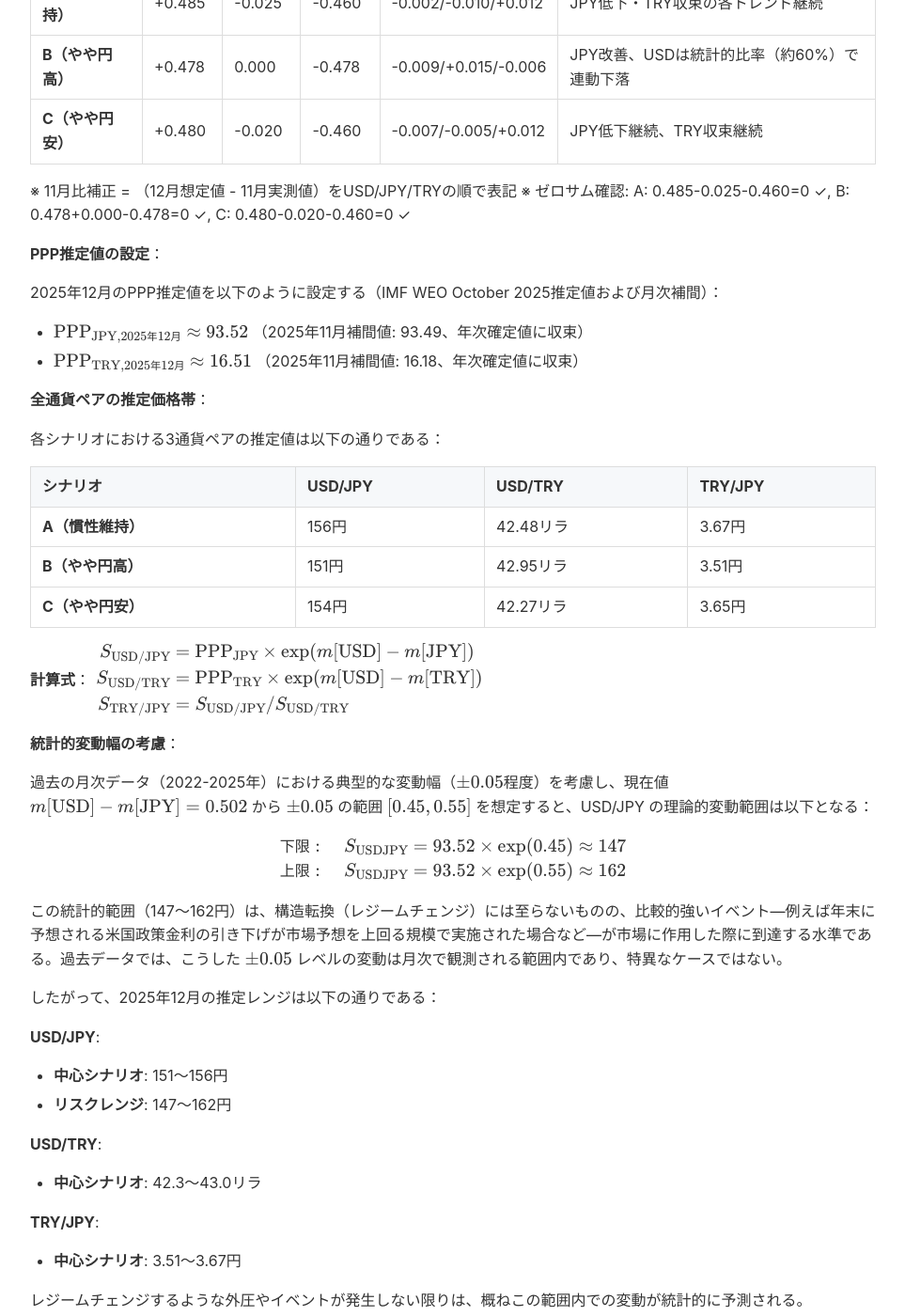
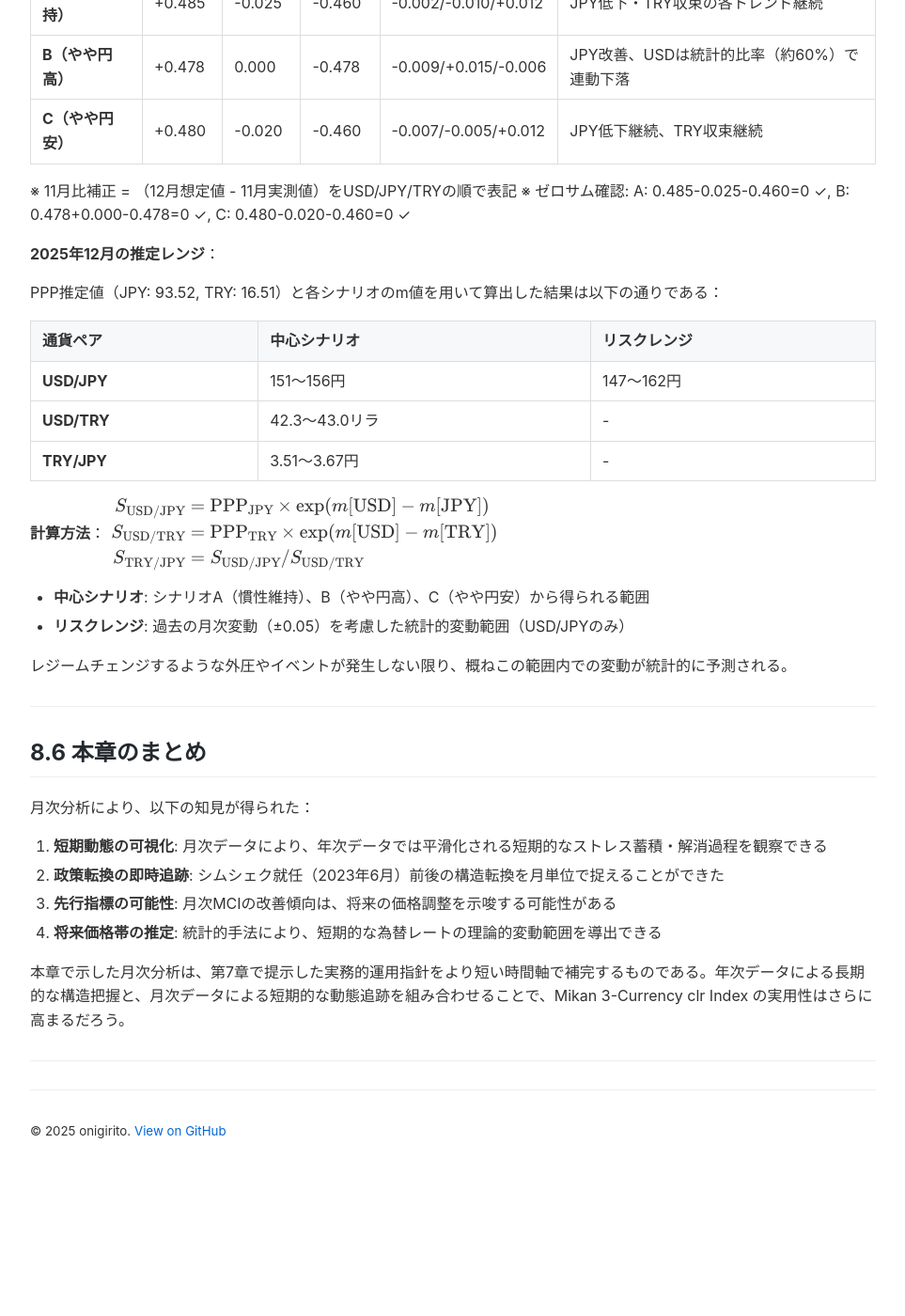
Before and after one commit to onigirito/MCI_Mikan-3-Currency-clr-Index_, a Jekyll site: the page built from docs/CHAPTER8_DRAFT.md, in a window 1280 px wide and 1400 px high, scrolled down 7583 px. Shown: the whole window at 94% size, without its empty margins (158-1121 px from the left). Built offline with Jekyll 4.4.1, drawn with Linux system fonts in a browser that asks for light colours; our own code applies the rules of GitHub Pages for plain Markdown files; after the commit the page ends 8835 px from its top, so only the background shows below that; some of the changed text lies outside the part shown.

Commit message:
Chapter 8: 推定価格帯セクションを整理し、冗長性を削除
- 重複する「全通貨ペア表」を削除し、最終推定レンジ表に統合
- PPP設定の詳細説明を簡潔化
- 冗長な統計的変動幅の説明を削除
- 8.5のまとめセクションを削除（8.6本章まとめに統合）
- 文章の流れを改善：シナリオ→推定レンジ表→計算方法→まとめ

🤖 Generated with [Claude Code](https://claude.com/claude-code)

Co-Authored-By: Claude <noreply@anthropic.com>

```diff
--- a/docs/CHAPTER8_DRAFT.md
+++ b/docs/CHAPTER8_DRAFT.md
@@ -241,24 +241,17 @@ $$
 ※ 11月比補正 = （12月想定値 - 11月実測値）をUSD/JPY/TRYの順で表記
 ※ ゼロサム確認: A: 0.485-0.025-0.460=0 ✓, B: 0.478+0.000-0.478=0 ✓, C: 0.480-0.020-0.460=0 ✓
 
-**PPP推定値の設定**：
+**2025年12月の推定レンジ**：
 
-2025年12月のPPP推定値を以下のように設定する（IMF WEO October 2025推定値および月次補間）：
+PPP推定値（JPY: 93.52, TRY: 16.51）と各シナリオのm値を用いて算出した結果は以下の通りである：
 
-- $\text{PPP}_{\text{JPY,2025年12月}} \approx 93.52$ （2025年11月補間値: 93.49、年次確定値に収束）
-- $\text{PPP}_{\text{TRY,2025年12月}} \approx 16.51$ （2025年11月補間値: 16.18、年次確定値に収束）
+| 通貨ペア | 中心シナリオ | リスクレンジ |
+|---------|-------------|-------------|
+| **USD/JPY** | 151〜156円 | 147〜162円 |
+| **USD/TRY** | 42.3〜43.0リラ | - |
+| **TRY/JPY** | 3.51〜3.67円 | - |
 
-**全通貨ペアの推定価格帯**：
-
-各シナリオにおける3通貨ペアの推定値は以下の通りである：
-
-| シナリオ | USD/JPY | USD/TRY | TRY/JPY |
-|---------|---------|---------|---------|
-| **A（慣性維持）** | 156円 | 42.48リラ | 3.67円 |
-| **B（やや円高）** | 151円 | 42.95リラ | 3.51円 |
-| **C（やや円安）** | 154円 | 42.27リラ | 3.65円 |
-
-**計算式**：
+**計算方法**：
 $$
 \begin{align}
 S_{\text{USD/JPY}} &= \text{PPP}_{\text{JPY}} \times \exp(m[\text{USD}] - m[\text{JPY}]) \\
@@ -267,42 +260,10 @@ S_{\text{TRY/JPY}} &= S_{\text{USD/JPY}} / S_{\text{USD/TRY}}
 \end{align}
 $$
 
-**統計的変動幅の考慮**：
+- **中心シナリオ**: シナリオA（慣性維持）、B（やや円高）、C（やや円安）から得られる範囲
+- **リスクレンジ**: 過去の月次変動（±0.05）を考慮した統計的変動範囲（USD/JPYのみ）
 
-過去の月次データ（2022-2025年）における典型的な変動幅（$\pm 0.05$程度）を考慮し、現在値 $m[\text{USD}] - m[\text{JPY}] = 0.502$ から $\pm 0.05$ の範囲 $[0.45, 0.55]$ を想定すると、USD/JPY の理論的変動範囲は以下となる：
-
-$$
-\begin{align}
-\text{下限}: \quad S_{\text{USDJPY}} &= 93.52 \times \exp(0.45) \approx 147 \\
-\text{上限}: \quad S_{\text{USDJPY}} &= 93.52 \times \exp(0.55) \approx 162
-\end{align}
-$$
-
-この統計的範囲（147〜162円）は、構造転換（レジームチェンジ）には至らないものの、比較的強いイベント—例えば年末に予想される米国政策金利の引き下げが市場予想を上回る規模で実施された場合など—が市場に作用した際に到達する水準である。過去データでは、こうした $\pm 0.05$ レベルの変動は月次で観測される範囲内であり、特異なケースではない。
-
-したがって、2025年12月の推定レンジは以下の通りである：
-
-**USD/JPY**:
-- **中心シナリオ**: 151〜156円
-- **リスクレンジ**: 147〜162円
-
-**USD/TRY**:
-- **中心シナリオ**: 42.3〜43.0リラ
-
-**TRY/JPY**:
-- **中心シナリオ**: 3.51〜3.67円
-
-レジームチェンジするような外圧やイベントが発生しない限りは、概ねこの範囲内での変動が統計的に予測される。
-
-### まとめ
-
-月次MCIを用いた将来価格帯の推定により、以下の知見が得られた：
-
-1. **可動域の限定性**：$m[i]$ は月次レベルでは穏やかに変動し（平均0.01〜0.02/月）、統計的手法による短期可動域の算出が可能
-2. **逆算による目標価格設定**：$m[i]$ の仮定値と将来PPPから、為替レートの理論的範囲を導出できる
-3. **実践的応用**：2025年12月の推定レンジは、USD/JPY 151〜156円、USD/TRY 42.3〜43.0リラ、TRY/JPY 3.51〜3.67円
-
-この分析手法は、Mikan 3-Currency clr Index が単なる事後的評価ツールではなく、統計的根拠に基づく短期的な将来分析のフレームワークとしての側面を持つことを示している。
+レジームチェンジするような外圧やイベントが発生しない限り、概ねこの範囲内での変動が統計的に予測される。
 
 ---
 ## 8.6 本章のまとめ
```
